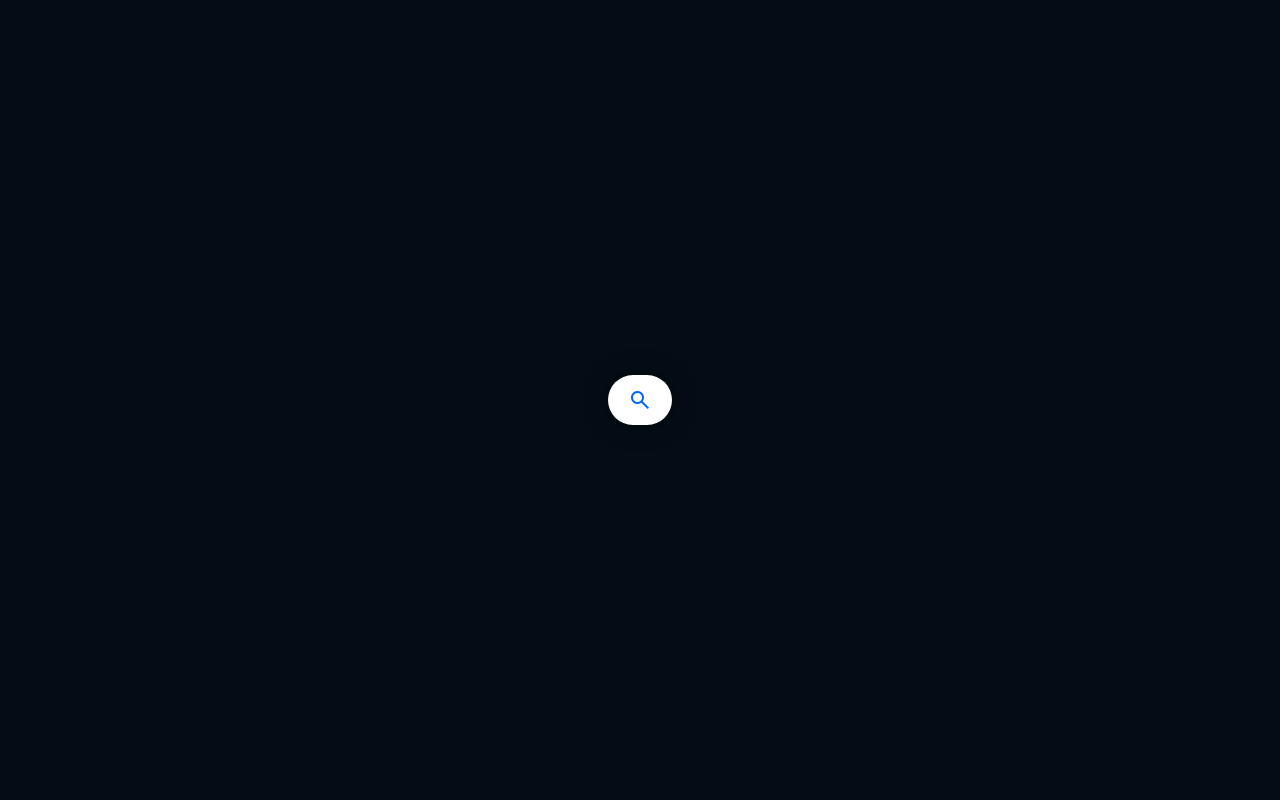
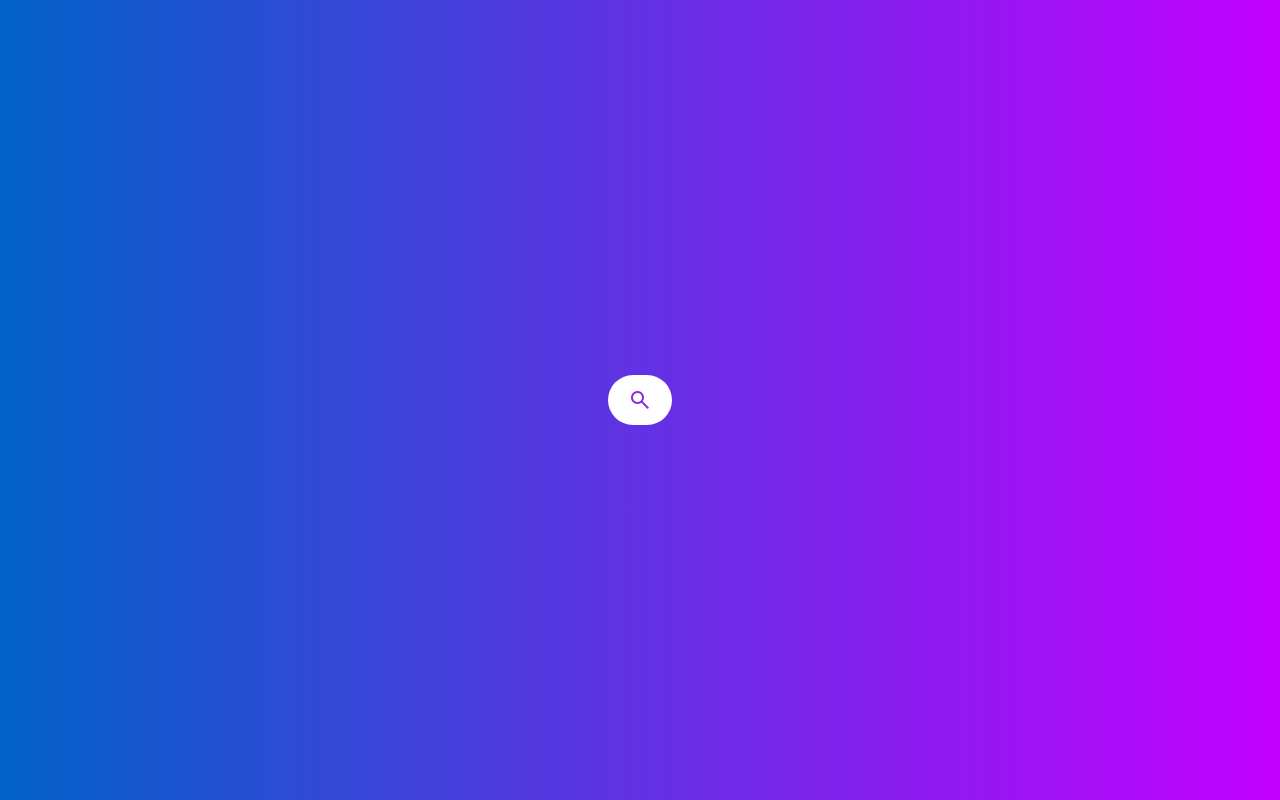
Before and after one commit to BeastHunter1984/htmlfile, a plain HTML site: page search/search.html in a window 1280 px wide. Drawn offline with nearby package versions, Linux system fonts and the light colour scheme; files whose address does not match are found by name.

Commit message:
color changes

```diff
--- a/search/search.html
+++ b/search/search.html
@@ -14,5 +14,7 @@
             </a>
         </div>
 
+        <div class="class"></div>
+
     </body>
 </html>
--- a/search/style.css
+++ b/search/style.css
@@ -8,7 +8,7 @@ body {
   align-items: center;
   min-height: 100vh;
   flex-direction: column;
-  background: #040d15;
+  background:linear-gradient(90deg, #0162c8, #c300ff);
 }
 
 .container {
@@ -20,7 +20,7 @@ body {
     display: flex;
     align-items: center;
     transition: 0.8s;
-    box-shadow: 0 0 25px 0 rgba(0, 0, 0, 0.4);
+    /* box-shadow: 0 0 25px 0 rgba(0, 0, 0, 0.4); */
 }
 
 .container:hover input {
@@ -38,5 +38,5 @@ body {
 }
 
 .container span {
-  color: #0066ff;
+  color: blueviolet;
 }
```
Also changed, not shown: search/images/background.png (added). Lines whose indentation alone changed are shown as unchanged.
